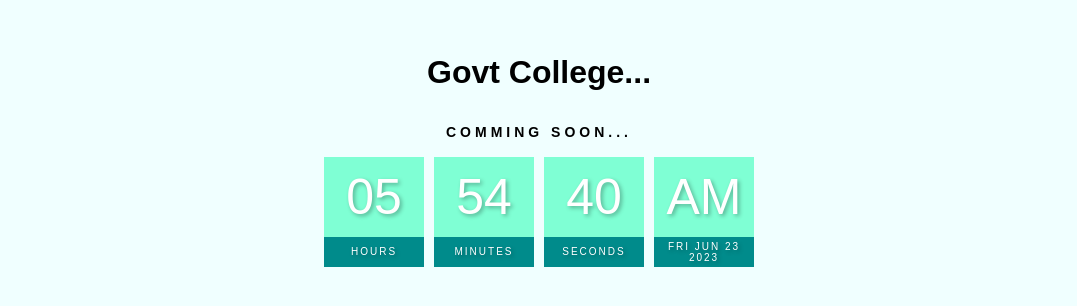
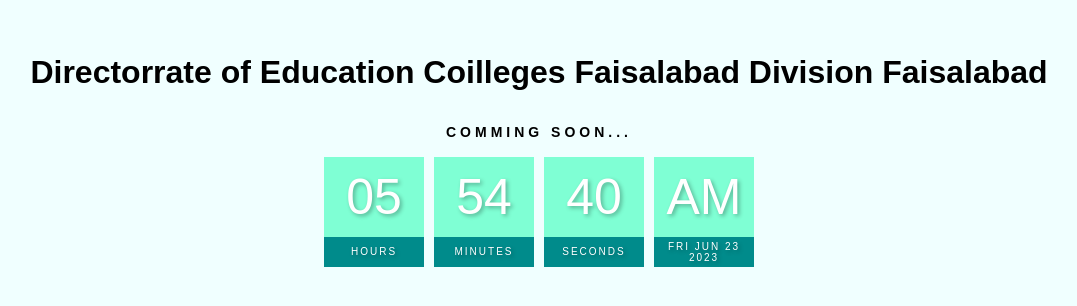
Before and after one commit to engradeelnayyar/decfsd, a plain HTML site: page index.html in a window 1280 px wide. Shown: the part 248-554 px from the top of the page, without its empty margins (101-1178 px from the left). Drawn offline with Linux system fonts and the light colour scheme.

Commit message:
Update index.html

```diff
--- a/index.html
+++ b/index.html
@@ -4,11 +4,11 @@
     <meta charset="UTF-8">
     <meta http-equiv="X-UA-Compatible" content="IE=edge">
     <meta name="viewport" content="width=device-width, initial-scale=1.0">
-    <title>Govt College 1</title>
+    <title>Directorrate of Education Coilleges Faisalabad Division Faisalabad 1</title>
   <link rel="stylesheet" type="text/css" href="index.css">
 </head>
 <body>
-    <h1>Govt College...</h1>
+    <h1>Directorrate of Education Coilleges Faisalabad Division Faisalabad</h1>
     <h2>Comming Soon...</h2>
     <div class="clock">
         <div>
```
